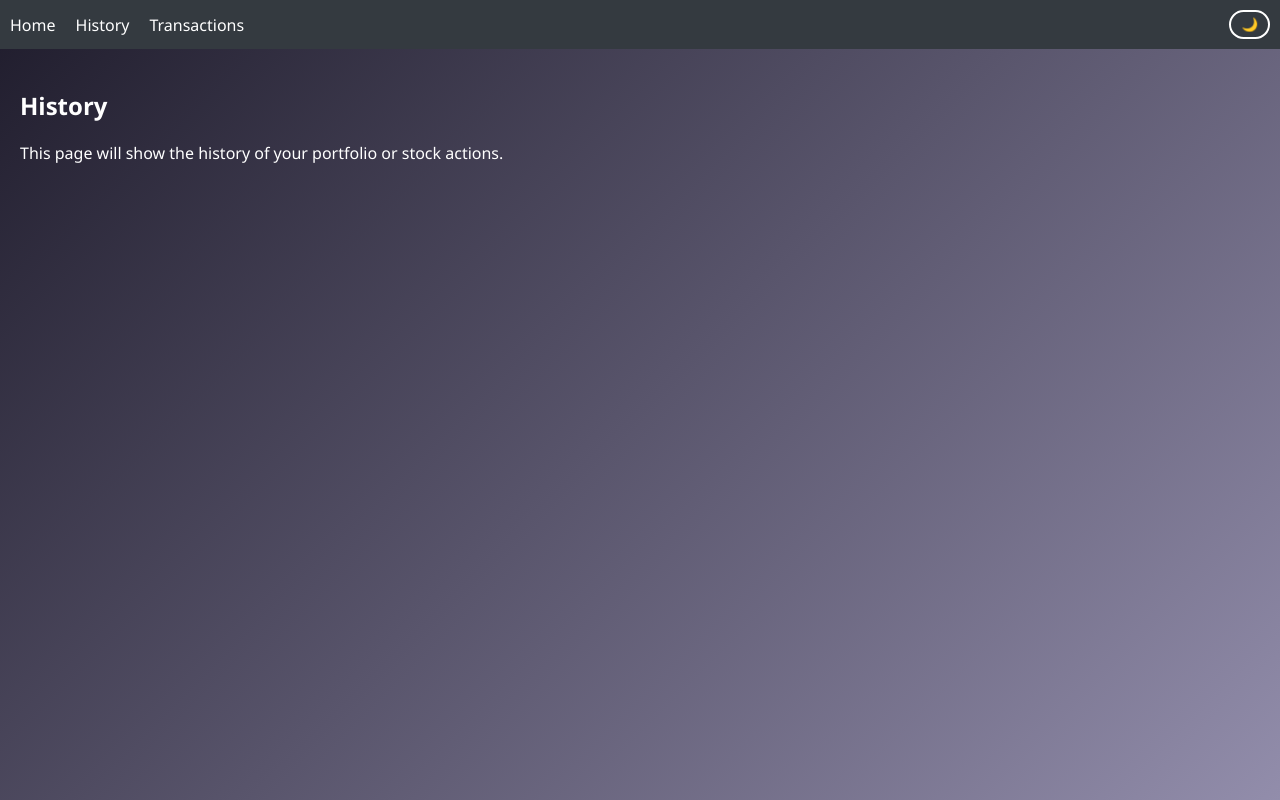
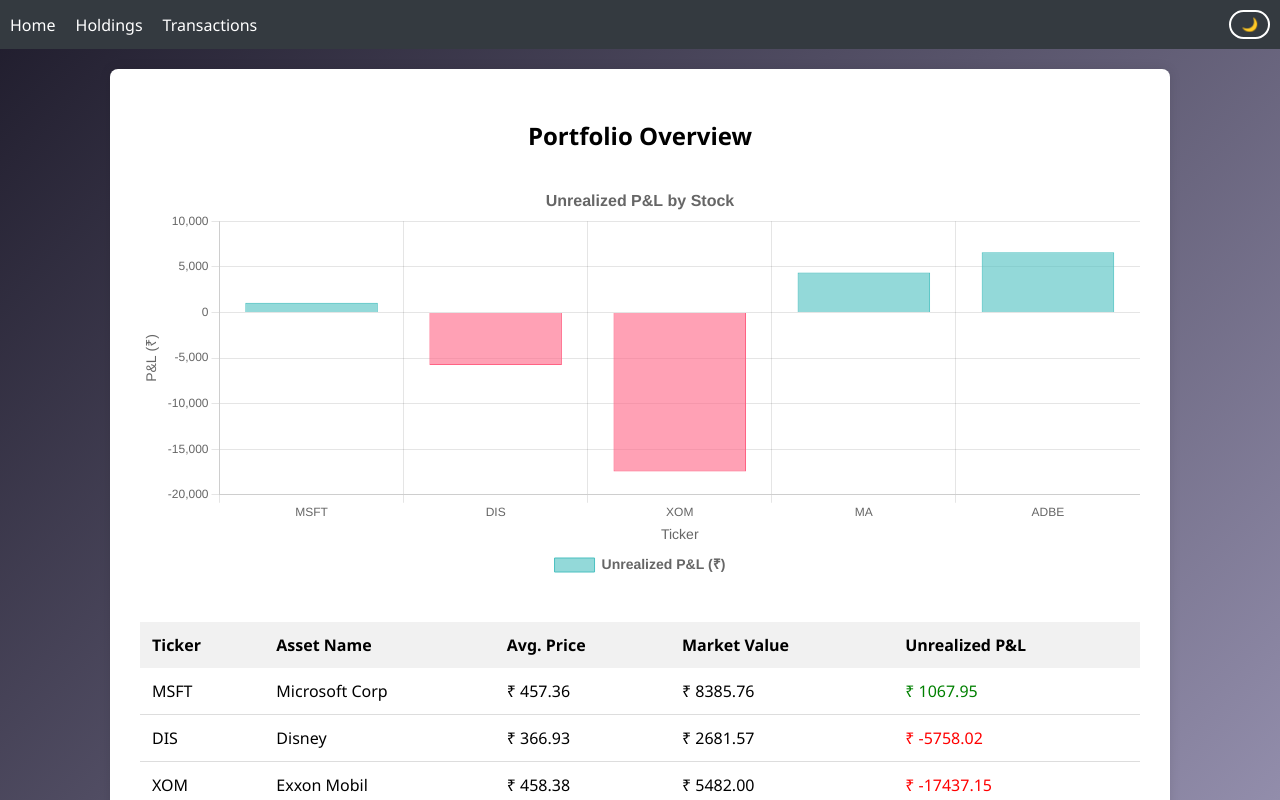
Before and after one commit to RanjithR33/portfolio_frontend, a React (Create React App) app: page /history in a window 1280 px wide. Shown: the top 800 px of the page. Built offline with nearby package versions, Linux system fonts and the light colour scheme.

Commit message:
new holdings page added

```diff
--- a/src/App.tsx
+++ b/src/App.tsx
@@ -1,7 +1,7 @@
 import React, { useState } from "react";
 import { BrowserRouter as Router, Routes, Route, Link } from "react-router-dom";
 import HomePage from "./HomePage";
-import HistoryPage from "./HistoryPage";
+import GraphPage from "./HistoryPage";
 import TransactionPage from "./TransactionPage"; // <- add this
 
 const App = () => {
@@ -44,24 +44,33 @@ const App = () => {
           <Link to="/" style={{ color: "white", textDecoration: "none" }}>
             Home
           </Link>
-          <Link to="/history" style={{ color: "white", textDecoration: "none" }}>
-            History
+          <Link
+            to="/history"
+            style={{ color: "white", textDecoration: "none" }}
+          >
+            Holdings
           </Link>
-          <Link to="/transactions" style={{ color: "white", textDecoration: "none" }}>
+          <Link
+            to="/transactions"
+            style={{ color: "white", textDecoration: "none" }}
+          >
             Transactions
           </Link>
         </nav>
 
         {/* Theme toggle button */}
         <button style={themeToggleStyle} onClick={toggleTheme}>
-          {theme === "light" ? "🌙" : "🌞"} {/* Emoji for light and dark themes */}
+          {theme === "light" ? "🌙" : "🌞"}{" "}
+          {/* Emoji for light and dark themes */}
         </button>
       </header>
 
-      <div className={theme}> {/* Dynamically apply theme class here */}
+      <div className={theme}>
+        {" "}
+        {/* Dynamically apply theme class here */}
         <Routes>
           <Route path="/" element={<HomePage theme={theme} />} />
-          <Route path="/history" element={<HistoryPage />} />
+          <Route path="/history" element={<GraphPage />} />
           <Route path="/transactions" element={<TransactionPage />} />
         </Routes>
       </div>
--- a/src/HistoryPage.tsx
+++ b/src/HistoryPage.tsx
@@ -1,13 +1,208 @@
-// HistoryPage.tsx
 import React from "react";
+import { Bar } from "react-chartjs-2";
+import {
+  Chart as ChartJS,
+  CategoryScale,
+  LinearScale,
+  BarElement,
+  Tooltip,
+  Legend,
+  Title,
+} from "chart.js";
 
-function HistoryPage() {
+ChartJS.register(
+  CategoryScale,
+  LinearScale,
+  BarElement,
+  Tooltip,
+  Legend,
+  Title
+);
+
+// --- Portfolio Data ---
+const portfolioData = [
+  {
+    ticker_symbol: "MSFT",
+    asset_name: "Microsoft Corp",
+    average_price: 457.36,
+    market_value: 8385.76,
+    unrealized_pnl: 1067.95,
+  },
+  {
+    ticker_symbol: "DIS",
+    asset_name: "Disney",
+    average_price: 366.93,
+    market_value: 2681.57,
+    unrealized_pnl: -5758.02,
+  },
+  {
+    ticker_symbol: "XOM",
+    asset_name: "Exxon Mobil",
+    average_price: 458.38,
+    market_value: 5482,
+    unrealized_pnl: -17437.15,
+  },
+  {
+    ticker_symbol: "MA",
+    asset_name: "Mastercard",
+    average_price: 329.86,
+    market_value: 10637.91,
+    unrealized_pnl: 4370.53,
+  },
+  {
+    ticker_symbol: "ADBE",
+    asset_name: "Adobe",
+    average_price: 201.22,
+    market_value: 15651,
+    unrealized_pnl: 6596.09,
+  },
+];
+
+// --- Bar Chart Data ---
+const labels = portfolioData.map((item) => item.ticker_symbol);
+const values = portfolioData.map((item) => item.unrealized_pnl);
+
+const data = {
+  labels,
+  datasets: [
+    {
+      label: "Unrealized P&L (₹)",
+      data: values,
+      backgroundColor: values.map((v) =>
+        v >= 0 ? "rgba(75, 192, 192, 0.6)" : "rgba(255, 99, 132, 0.6)"
+      ),
+      borderColor: values.map((v) =>
+        v >= 0 ? "rgba(75, 192, 192, 1)" : "rgba(255, 99, 132, 1)"
+      ),
+      borderWidth: 1,
+    },
+  ],
+};
+
+const options = {
+  responsive: true,
+  maintainAspectRatio: false,
+  plugins: {
+    legend: {
+      position: "bottom" as const,
+      labels: {
+        font: {
+          size: 14,
+          weight: "bold" as const,
+        },
+      },
+    },
+    title: {
+      display: true,
+      text: "Unrealized P&L by Stock",
+      font: {
+        size: 16,
+        weight: "bold" as const,
+      },
+    },
+    tooltip: {
+      callbacks: {
+        label: (context: any) => `₹ ${context.formattedValue}`,
+      },
+    },
+  },
+  scales: {
+    y: {
+      beginAtZero: false,
+      title: {
+        display: true,
+        text: "P&L (₹)",
+        font: {
+          size: 14,
+        },
+      },
+    },
+    x: {
+      title: {
+        display: true,
+        text: "Ticker",
+        font: {
+          size: 14,
+        },
+      },
+    },
+  },
+};
+
+// --- Main Component ---
+const GraphPage: React.FC = () => {
   return (
-    <div style={{ padding: "20px" }}>
-      <h2>History</h2>
-      <p>This page will show the history of your portfolio or stock actions.</p>
+    <div
+      style={{
+        padding: "20px",
+        minHeight: "100vh",
+        color: "black",
+      }}
+    >
+      <div
+        style={{
+          background: "#fff",
+          borderRadius: "8px",
+          padding: "30px",
+          boxShadow: "0 0 12px rgba(0,0,0,0.1)",
+          maxWidth: "1000px",
+          margin: "0 auto",
+        }}
+      >
+        <h2 style={{ textAlign: "center", marginBottom: "30px" }}>
+          Portfolio Overview
+        </h2>
+
+        {/* Chart Section */}
+        <div style={{ height: "400px", marginBottom: "40px" }}>
+          <Bar data={data} options={options} />
+        </div>
+
+        {/* Table Section */}
+        <table style={{ width: "100%", borderCollapse: "collapse" }}>
+          <thead>
+            <tr style={{ backgroundColor: "#f1f1f1" }}>
+              <th style={thStyle}>Ticker</th>
+              <th style={thStyle}>Asset Name</th>
+              <th style={thStyle}>Avg. Price</th>
+              <th style={thStyle}>Market Value</th>
+              <th style={thStyle}>Unrealized P&L</th>
+            </tr>
+          </thead>
+          <tbody>
+            {portfolioData.map((item) => (
+              <tr key={item.ticker_symbol}>
+                <td style={tdStyle}>{item.ticker_symbol}</td>
+                <td style={tdStyle}>{item.asset_name}</td>
+                <td style={tdStyle}>₹ {item.average_price.toFixed(2)}</td>
+                <td style={tdStyle}>₹ {item.market_value.toFixed(2)}</td>
+                <td
+                  style={{
+                    ...tdStyle,
+                    color: item.unrealized_pnl >= 0 ? "green" : "red",
+                  }}
+                >
+                  ₹ {item.unrealized_pnl.toFixed(2)}
+                </td>
+              </tr>
+            ))}
+          </tbody>
+        </table>
+      </div>
     </div>
   );
-}
+};
 
-export default HistoryPage;
+// --- Styles ---
+const thStyle: React.CSSProperties = {
+  textAlign: "left",
+  padding: "12px",
+  fontWeight: 600,
+};
+
+const tdStyle: React.CSSProperties = {
+  padding: "12px",
+  borderBottom: "1px solid #ddd",
+};
+
+export default GraphPage;
```
